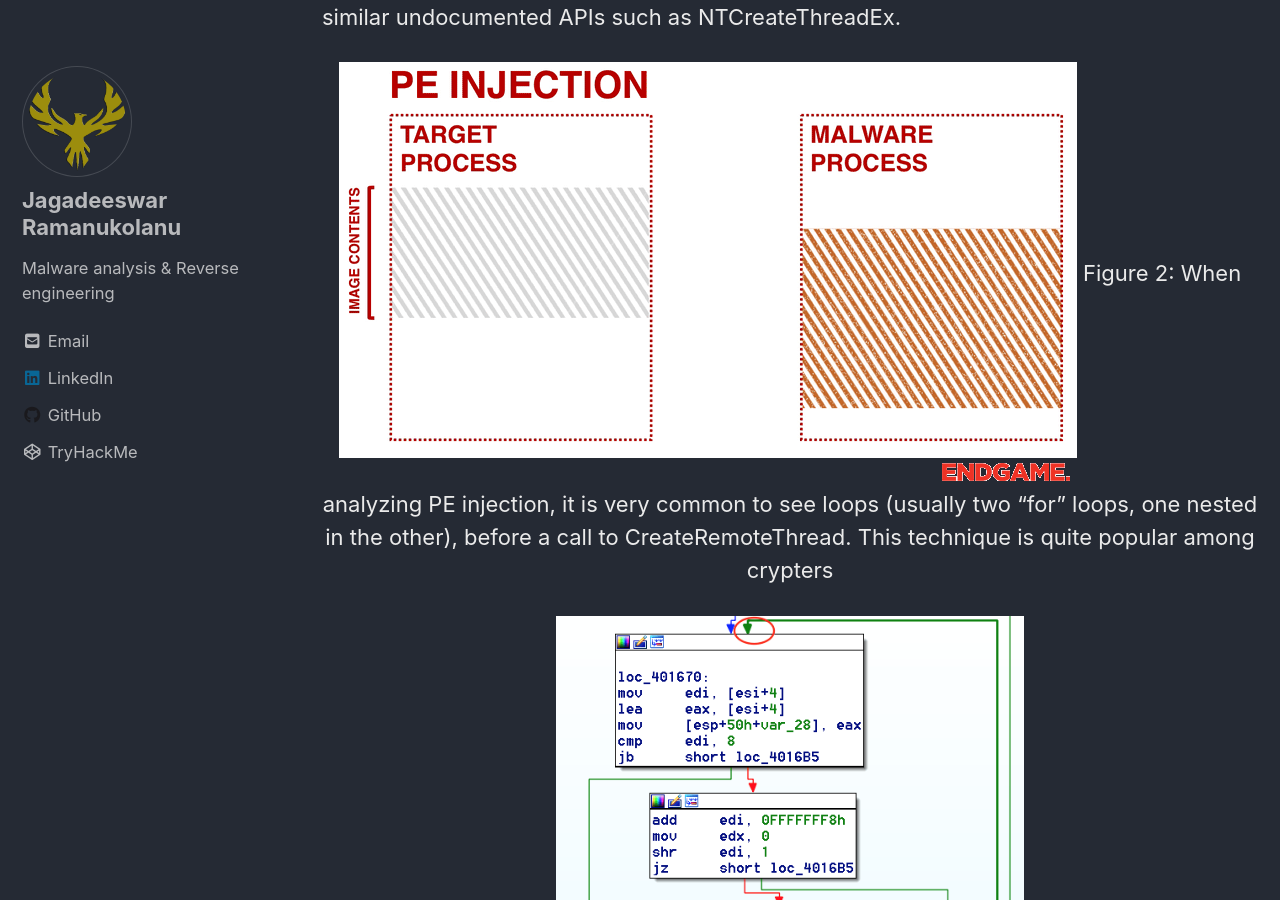
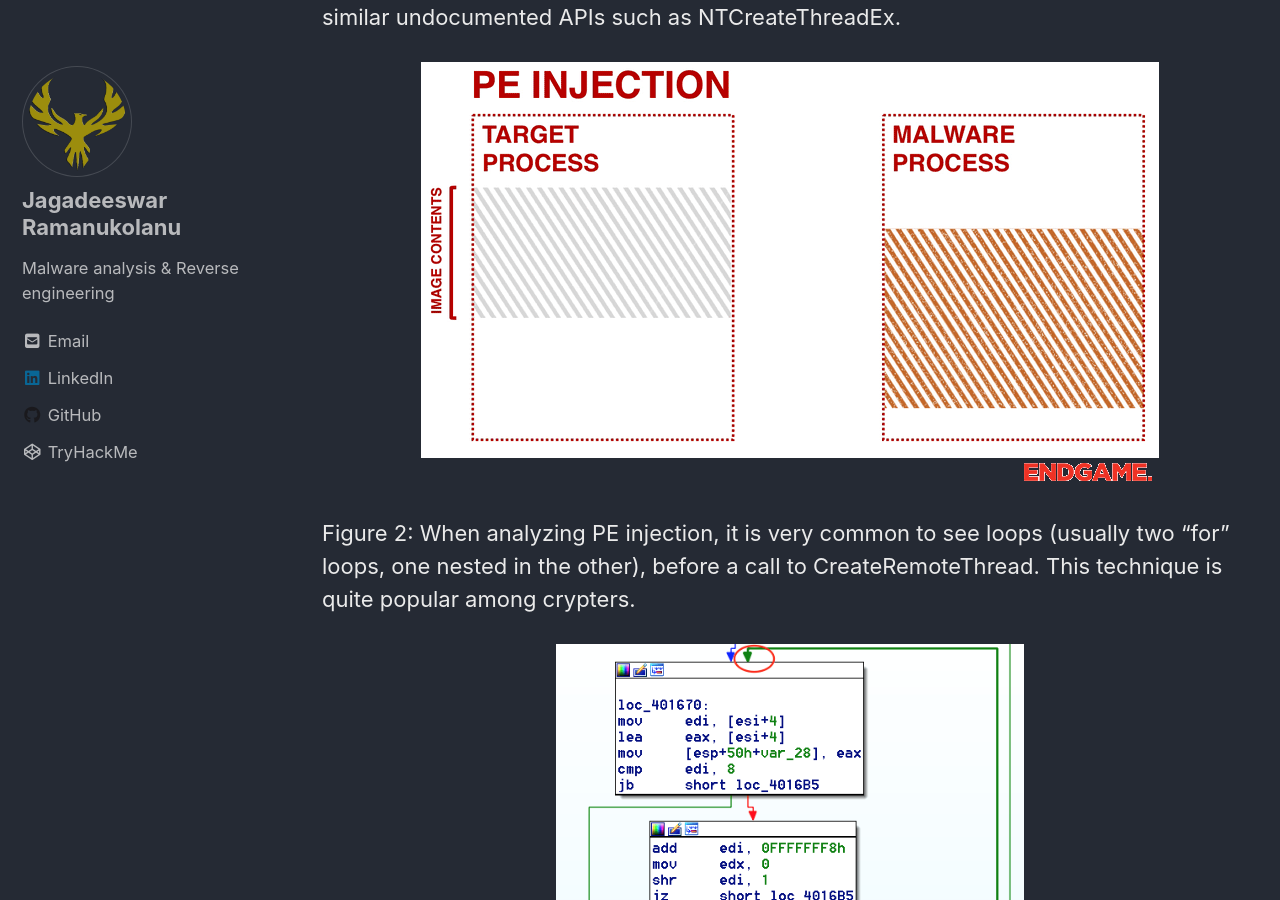
Before and after one commit to Haxer007/haxer007.github.io, a Jekyll site: the page built from _posts/Malware-Analysis/2021-10-01-Types of Process Injection.md, in a window 1280 px wide and 900 px high, scrolled down 4196 px. Built offline with Jekyll 4.4.1, drawn with Linux system fonts in a browser that asks for light colours; cached includes are drawn as plain includes; nearby versions of some CDN libraries.

Commit message:
Update 2021-10-01-Types of Process Injection.md

```diff
--- a/_posts/Malware-Analysis/2021-10-01-Types of Process Injection.md
+++ b/_posts/Malware-Analysis/2021-10-01-Types of Process Injection.md
@@ -62,11 +62,11 @@ This technique is highly similar to classic DLL injection. Instead of injecting
 
 <p align="center">
   <img src="https://haxer007.github.io/img/pe-injection.gif" />
+</p>
 
- Figure 2: When analyzing PE injection, it is very common to see loops (usually two “for” loops, one nested in the other), before a call to CreateRemoteThread. This technique is quite popular among crypters
+ Figure 2: When analyzing PE injection, it is very common to see loops (usually two “for” loops, one nested in the other), before a call to CreateRemoteThread. This technique is quite popular among crypters.
 
 
-</p>
 <p align="center">
   <img width="50%" src="https://haxer007.github.io/img/pe.png" />
 </p>
```
